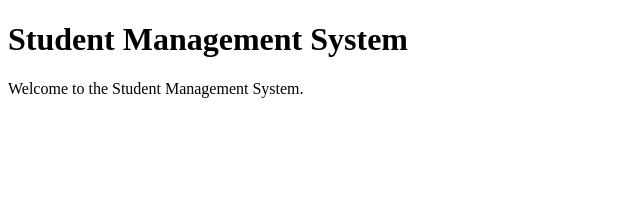
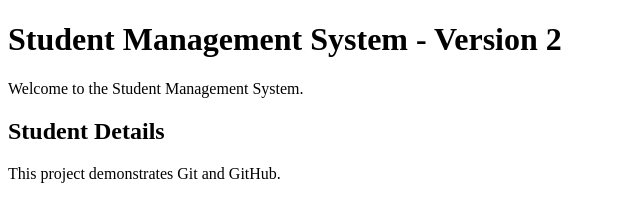
Before and after one commit to 241ce031-lang/git-practicum, a plain HTML site: page index.html in a window 1280 px wide. Shown: the whole page, without its empty margins (0-640 px from the left). Drawn offline with Linux system fonts and the light colour scheme.

Commit message:
Updated student details

```diff
--- a/index.html
+++ b/index.html
@@ -5,9 +5,12 @@
 </head>
 <body>
 
-    <h1>Student Management System</h1>
+    <h1>Student Management System - Version 2</h1>
 
     <p>Welcome to the Student Management System.</p>
 
+    <h2>Student Details</h2>
+<p>This project demonstrates Git and GitHub.</p>
+
 </body>
 </html>
```
